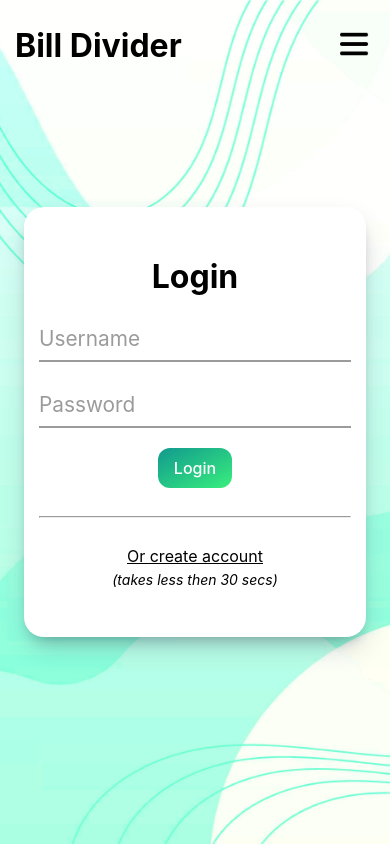
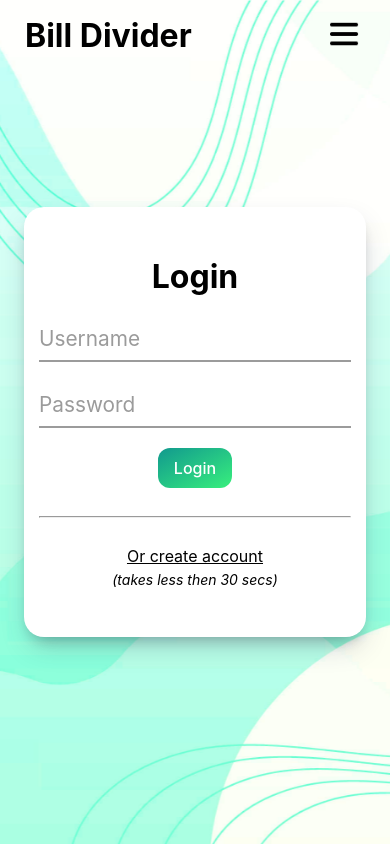
Before and after one commit to c-staton/billdivider, a React (Create React App) app: page /login in a window 390 px wide. Built offline with nearby package versions, Linux system fonts and the light colour scheme; no server answers.

Commit message:
improve mobile friendliness

```diff
--- a/src/App.css
+++ b/src/App.css
@@ -61,3 +61,9 @@
     transform: rotate(360deg);
   }
 }
+
+@media screen and (max-width: 800px) {
+  .wrap {
+    min-height: 100vh - 50px;
+  }
+}
--- a/src/MyBills/Bill.css
+++ b/src/MyBills/Bill.css
@@ -111,10 +111,11 @@
 
 .bill__footer {
     display: flex;
-    justify-content: space-between;
+    justify-content: space-evenly;
     width: 90%;
     align-items: center;
     gap: 5px;
+    flex-wrap: wrap;
 }
 
 .bill__footer--right {
--- a/src/MyBills/MyBills.css
+++ b/src/MyBills/MyBills.css
@@ -110,6 +110,10 @@
     height: 100%;
 }
 
+.no-bills a {
+    color: black;
+}
+
 @media screen and (max-width: 800px) {
     .allbills__card {
         width: 80%;
--- a/src/Routes-nav/MobileNavBar.css
+++ b/src/Routes-nav/MobileNavBar.css
@@ -13,13 +13,18 @@
     background-color: #f3f3f3;
 }
 
+.mobile-nav__h1 {
+    margin: 0;
+}
+
 .top-bar {
     display: flex;
     justify-content: space-between;
     align-items: center;
-    padding: 5px 15px;
+    padding: 35px 25px;
     box-sizing: border-box;
     width: 100%;
+    height: 50px;
 }
 
 .mobile-nav__btn {
--- a/src/Routes-nav/MobileNavBar.js
+++ b/src/Routes-nav/MobileNavBar.js
@@ -57,7 +57,7 @@ const MobileNavBar = ({ logout }) => {
 		<div className={`mobile-nav ${isNavExpanded ? "bg-white" : null}`}>
 			<div className="top-bar">
 				<div>
-					<h1>Bill Divider</h1>
+					<h1 className="mobile-nav__h1">Bill Divider</h1>
 				</div>
 				<div>
 					<button onClick={switchState} className="mobile-nav__btn">
```
